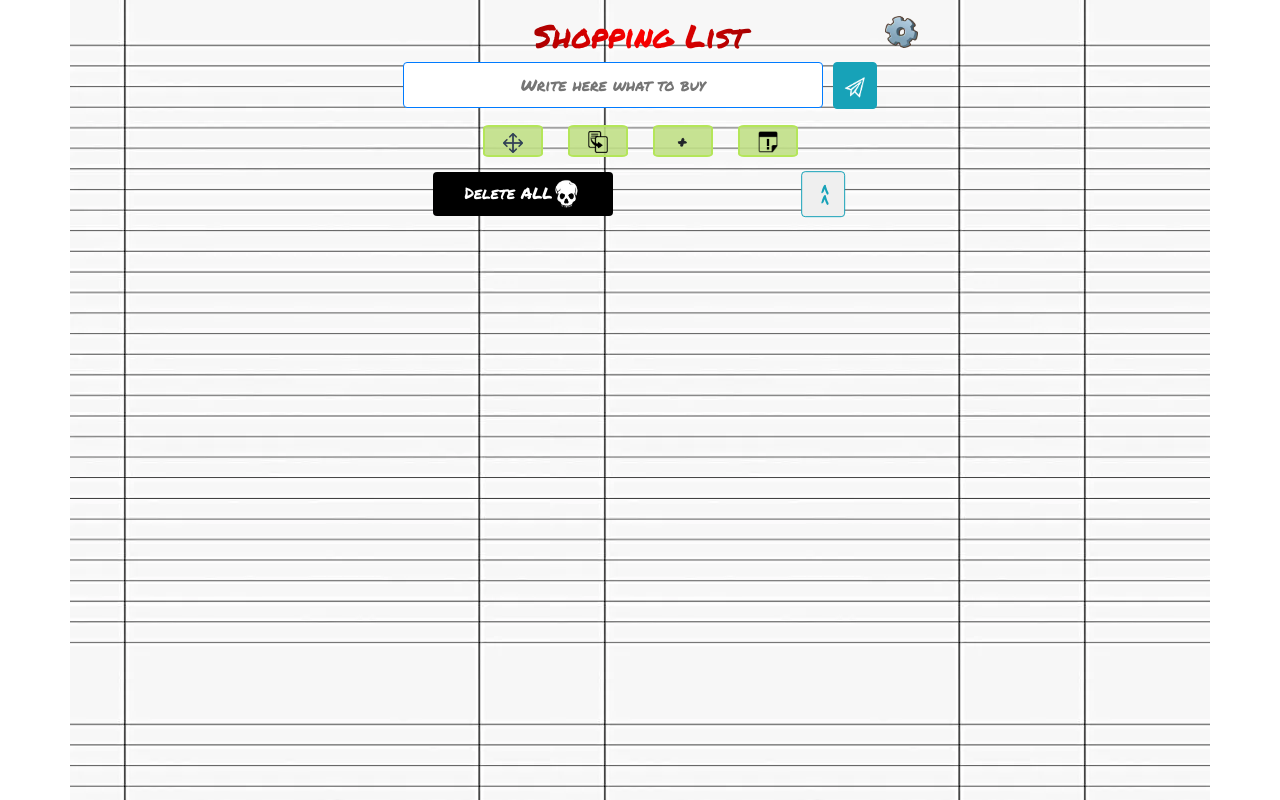
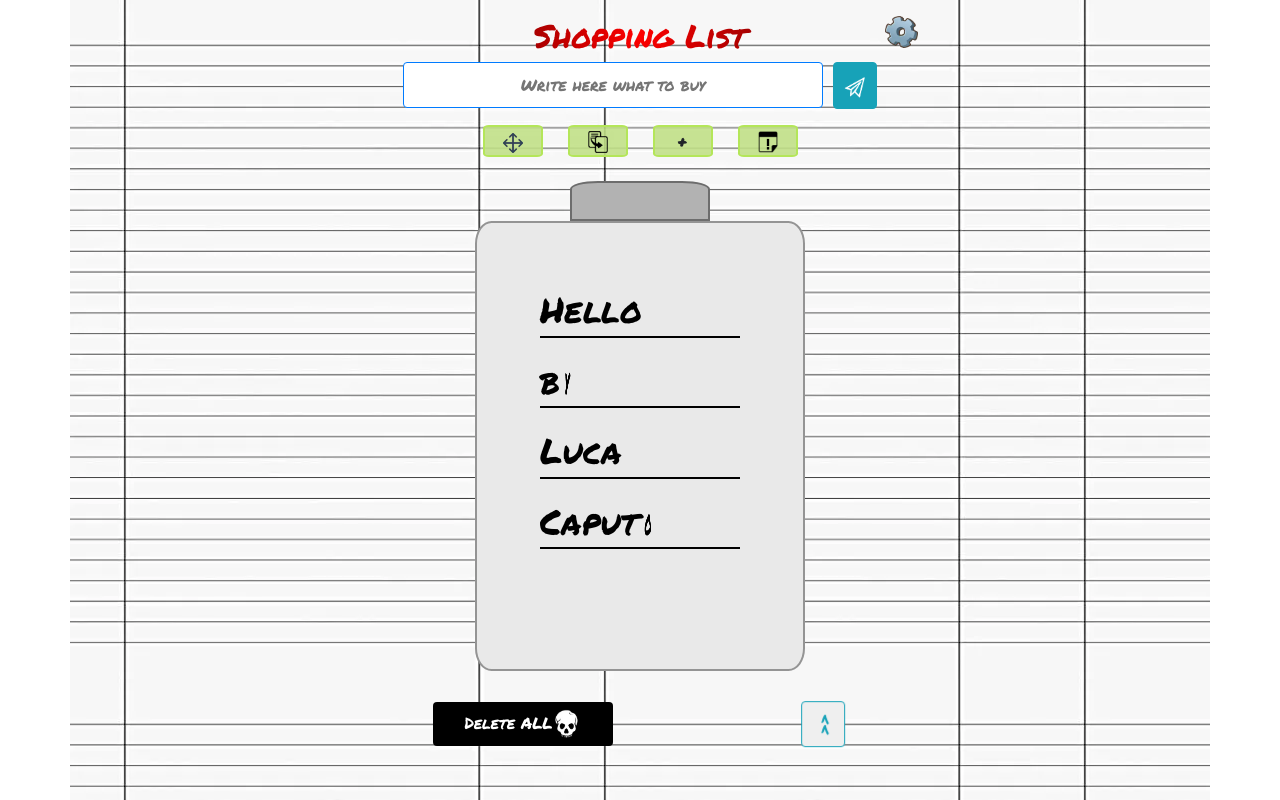
Before and after one commit to lucapu88/shopping_list, a Vue app: page / in a window 1280 px wide. Built offline with nearby package versions, Linux system fonts and the light colour scheme; a web font is replaced by a local one.

Commit message:
Added cool css image when the list is empty

```diff
--- a/src/assets/main.css
+++ b/src/assets/main.css
@@ -354,6 +354,10 @@
 .retro-selected-btn {
   background-color: var(--dos-selected-color) !important;
 }
+.retro-border {
+  border: 3px var(--white) inset !important;
+  border-radius: 0 !important;
+}
 /* SUMMER */
 .summer-theme {
   background-color: var(--summer-secondary-color) !important;
--- a/src/components/Footer-buttons-container.vue
+++ b/src/components/Footer-buttons-container.vue
@@ -92,7 +92,7 @@ export default {
       <span> >> </span>
     </button>
   </div>
-  <div v-if="isChristmas.christmasTheme">
+  <div v-if="isChristmas.christmasTheme && todosStore.todos.length">
     <img
       class="christmas-footer"
       src="@/img/festivities/christmas.webp"
--- /dev/null
+++ b/src/components/todo-list/Empty-list.vue
@@ -0,0 +1,189 @@
+<script setup>
+import { useThemeStore } from '@/store/ThemeStore';
+import { useLanguageStore } from '@/store/LanguageStore';
+import { useChristmasStore } from '@/store/ChristmasStore';
+</script>
+
+<script>
+export default {
+  data() {
+    return {
+      theme: useThemeStore(),
+      languages: useLanguageStore(),
+      isChristmas: useChristmasStore(),
+    };
+  },
+};
+</script>
+
+<template>
+  <div class="empty-logo-container">
+    <div class="square" :class="{ 'light-square': theme.lightTheme }"></div>
+    <div class="block-notes" :class="{ light: theme.lightTheme }">
+      <div class="notes">
+        <p class="flip">
+          <!-- SE È NATALE BUON NATALE -->
+          <template v-if="isChristmas.christmasTheme">
+            <template v-if="languages.langEnglish">
+              <span style="--i: 1">M</span>
+              <span style="--i: 2">e</span>
+              <span style="--i: 3">r</span>
+              <span style="--i: 4">r</span>
+              <span style="--i: 5">y</span>
+            </template>
+            <template v-if="languages.langSpanish">
+              <span style="--i: 1">F</span>
+              <span style="--i: 2">e</span>
+              <span style="--i: 3">l</span>
+              <span style="--i: 4">i</span>
+              <span style="--i: 5">z</span>
+            </template>
+            <template v-if="languages.langIta">
+              <span style="--i: 1">B</span>
+              <span style="--i: 2">u</span>
+              <span style="--i: 3">o</span>
+              <span style="--i: 4">n</span>
+            </template>
+          </template>
+          <!-- ALTRIMENTI CIAO -->
+          <template v-if="!isChristmas.christmasTheme">
+            <template v-if="languages.langEnglish">
+              <span style="--i: 1">H</span>
+              <span style="--i: 2">e</span>
+              <span style="--i: 3">l</span>
+              <span style="--i: 4">l</span>
+              <span style="--i: 5">o</span>
+            </template>
+            <template v-if="languages.langSpanish">
+              <span style="--i: 1">H</span>
+              <span style="--i: 2">o</span>
+              <span style="--i: 3">l</span>
+              <span style="--i: 4">a</span>
+            </template>
+            <template v-if="languages.langIta">
+              <span style="--i: 1">C</span>
+              <span style="--i: 2">i</span>
+              <span style="--i: 3">a</span>
+              <span style="--i: 4">o</span>
+            </template>
+          </template>
+        </p>
+        <p class="flip" v-if="isChristmas.christmasTheme">
+          <!-- SE È NATALE BUON NATALE -->
+          <template v-if="languages.langEnglish">
+            <span style="--i: 5">C</span>
+            <span style="--i: 6">h</span>
+            <span style="--i: 7">r</span>
+            <span style="--i: 8">i</span>
+            <span style="--i: 9">s</span>
+            <span style="--i: 10">t</span>
+            <span style="--i: 11">m</span>
+            <span style="--i: 12">a</span>
+            <span style="--i: 13">s</span>
+          </template>
+          <template v-if="languages.langSpanish">
+            <span style="--i: 5">N</span>
+            <span style="--i: 6">a</span>
+            <span style="--i: 7">v</span>
+            <span style="--i: 8">i</span>
+            <span style="--i: 9">d</span>
+            <span style="--i: 10">a</span>
+            <span style="--i: 11">d</span>
+          </template>
+          <template v-if="languages.langIta">
+            <span style="--i: 5">N</span>
+            <span style="--i: 6">a</span>
+            <span style="--i: 7">t</span>
+            <span style="--i: 8">a</span>
+            <span style="--i: 9">l</span>
+            <span style="--i: 10">e</span>
+          </template>
+        </p>
+        <p class="flip">
+          <template v-if="languages.langEnglish">
+            <span style="--i: 5">b</span>
+            <span style="--i: 6">y</span>
+          </template>
+          <template v-if="languages.langSpanish">
+            <span style="--i: 5">d</span>
+            <span style="--i: 6">e</span>
+          </template>
+          <template v-if="languages.langIta">
+            <span style="--i: 5">d</span>
+            <span style="--i: 6">a</span>
+          </template>
+        </p>
+        <p class="flip">
+          <span style="--i: 7">L</span>
+          <span style="--i: 8">u</span>
+          <span style="--i: 9">c</span>
+          <span style="--i: 10">a</span>
+        </p>
+        <p class="flip">
+          <span style="--i: 11">C</span>
+          <span style="--i: 12">a</span>
+          <span style="--i: 13">p</span>
+          <span style="--i: 14">u</span>
+          <span style="--i: 15">t</span>
+          <span style="--i: 16">o</span>
+        </p>
+      </div>
+    </div>
+  </div>
+</template>
+
+<style scoped>
+.empty-logo-container {
+  display: flex;
+  justify-content: center;
+  align-items: center;
+  flex-direction: column;
+  padding: 15px;
+}
+.square {
+  background-color: #b2b2b29d;
+  width: 140px;
+  height: 40px;
+  border-top-left-radius: 20%;
+  border-top-right-radius: 20%;
+  border: 2px solid #6d6d6d;
+}
+.block-notes {
+  display: flex;
+  justify-content: center;
+  background-color: #f1f1f19d;
+  border: 2px solid #949494;
+  border-radius: 5%;
+  width: 330px;
+  height: 450px;
+  color: #000000;
+}
+.light {
+  background-color: #e9e9e9;
+}
+.light-square {
+  background-color: #b2b2b2;
+}
+.notes {
+  margin-top: 60px;
+  font-size: 35px;
+  width: 200px;
+}
+
+.flip {
+  position: relative;
+  border-bottom: 2px solid #000000;
+}
+.flip span {
+  position: relative;
+  display: inline-block;
+  animation: flip 2s infinite;
+  animation-delay: calc(0.2s * var(--i));
+}
+@keyframes flip {
+  0%,
+  80% {
+    transform: rotateY(360deg);
+  }
+}
+</style>
--- a/src/components/todo-list/Todo-list-draggable.vue
+++ b/src/components/todo-list/Todo-list-draggable.vue
@@ -5,6 +5,7 @@ import { useAddModifyDeleteTodosStore } from '@/store/AddModifyDeleteTodosStore'
 import { Container, Draggable } from '../../../node_modules/vue3-smooth-dnd'; //DOCUMENTAZIONE: https://github.com/gilnd/vue3-smooth-dnd
 // import draggable from 'vuedraggable';
 import TodoRow from './Todo-row.vue';
+import EmptyList from './Empty-list.vue';
 </script>
 
 <script>
@@ -43,6 +44,7 @@ export default {
 </script>
 
 <template>
+  <EmptyList v-if="!todosStore.todos.length" />
   <!-- TOFIX questa parte è commentata poichè la libreria in questione è buggata,
      ma siccome mi piace più di quella che uso, vorrei utilizzarla nel caso risolvono il problema che ho segnalato:
     https://github.com/SortableJS/Vue.Draggable/issues/1227-->
--- a/src/components/todo-list/Todo-list.vue
+++ b/src/components/todo-list/Todo-list.vue
@@ -3,6 +3,7 @@ import { useChristmasStore } from '@/store/ChristmasStore';
 import { useThemeStore } from '@/store/ThemeStore';
 import { useAddModifyDeleteTodosStore } from '@/store/AddModifyDeleteTodosStore';
 import TodoRow from './Todo-row.vue';
+import EmptyList from './Empty-list.vue';
 </script>
 
 <script>
@@ -18,6 +19,7 @@ export default {
 </script>
 
 <template>
+  <EmptyList v-if="!todosStore.todos.length" />
   <div
     v-for="(todo, n) in todosStore.todos"
     :key="n"
```
